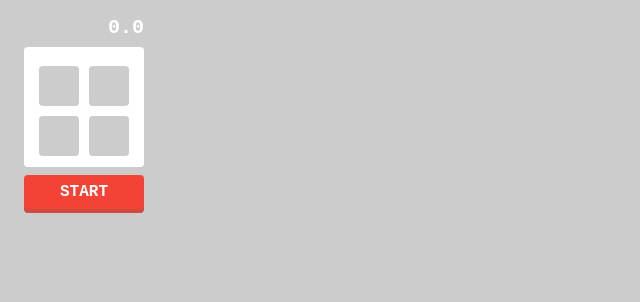
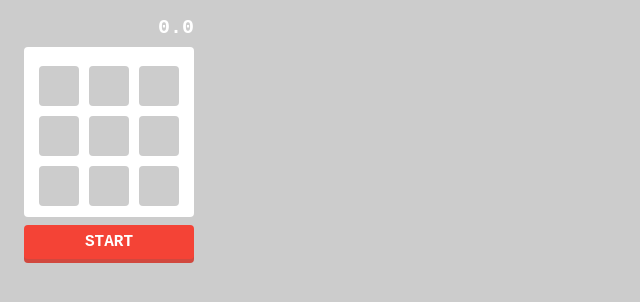
Before and after one commit to ma22npk/myNumbersGame, a plain HTML site: page index.html in a window 1280 px wide. Shown: the whole page, without its empty margins (0-640 px from the left). Drawn offline with Linux system fonts and the light colour scheme.

Commit message:
ゲームの難易度に合わせてレイアウトを変更する

```diff
--- a/main.js
+++ b/main.js
@@ -75,6 +75,15 @@
       btn.addEventListener('click', () => {
         this.start();
       });
+      this.setup();
+    }
+
+    setup() {
+      const container = document.getElementById('container');
+      const PANEL_WIDTH = 50;
+      const BOARD_PADDING = 10;
+      /* 50px * 2 + 10px * 2 */
+      container.style.width = PANEL_WIDTH * this.level + BOARD_PADDING * 2 + 'px';
     }
 
     start() {
@@ -113,6 +122,6 @@
       return this.level;
     }
   }
-
-  new Game(2);
+//数字を変えることで難易度を変える
+  new Game(3);
 }
--- a/style.scss
+++ b/style.scss
@@ -7,8 +7,6 @@ body {
 }
 
 #container {
-  /* 50px * 2 + 10px * 2 */
-  width: 120px;
   margin: 16px;
 }
 
```
Also changed, not shown: style.css, 1 other file.
